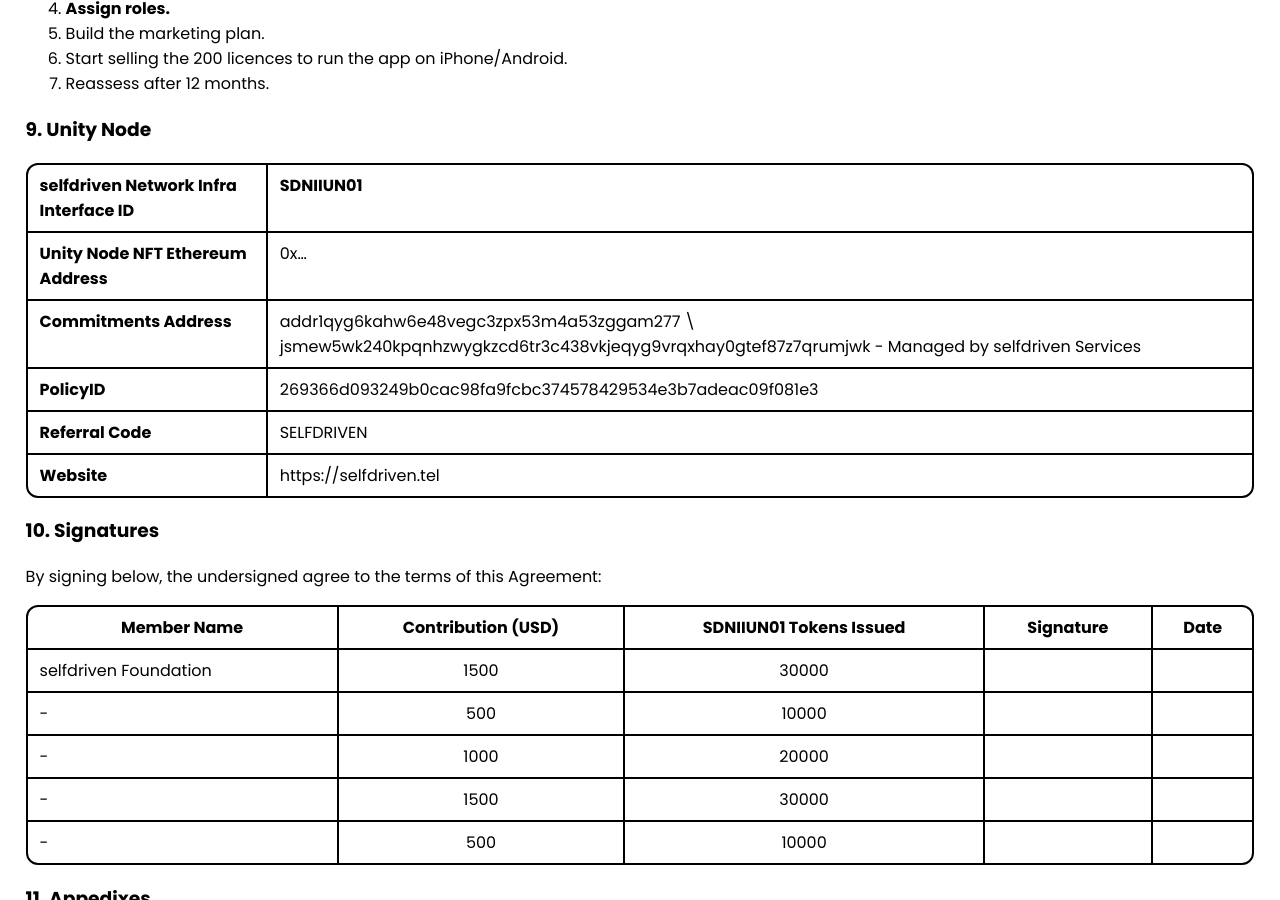
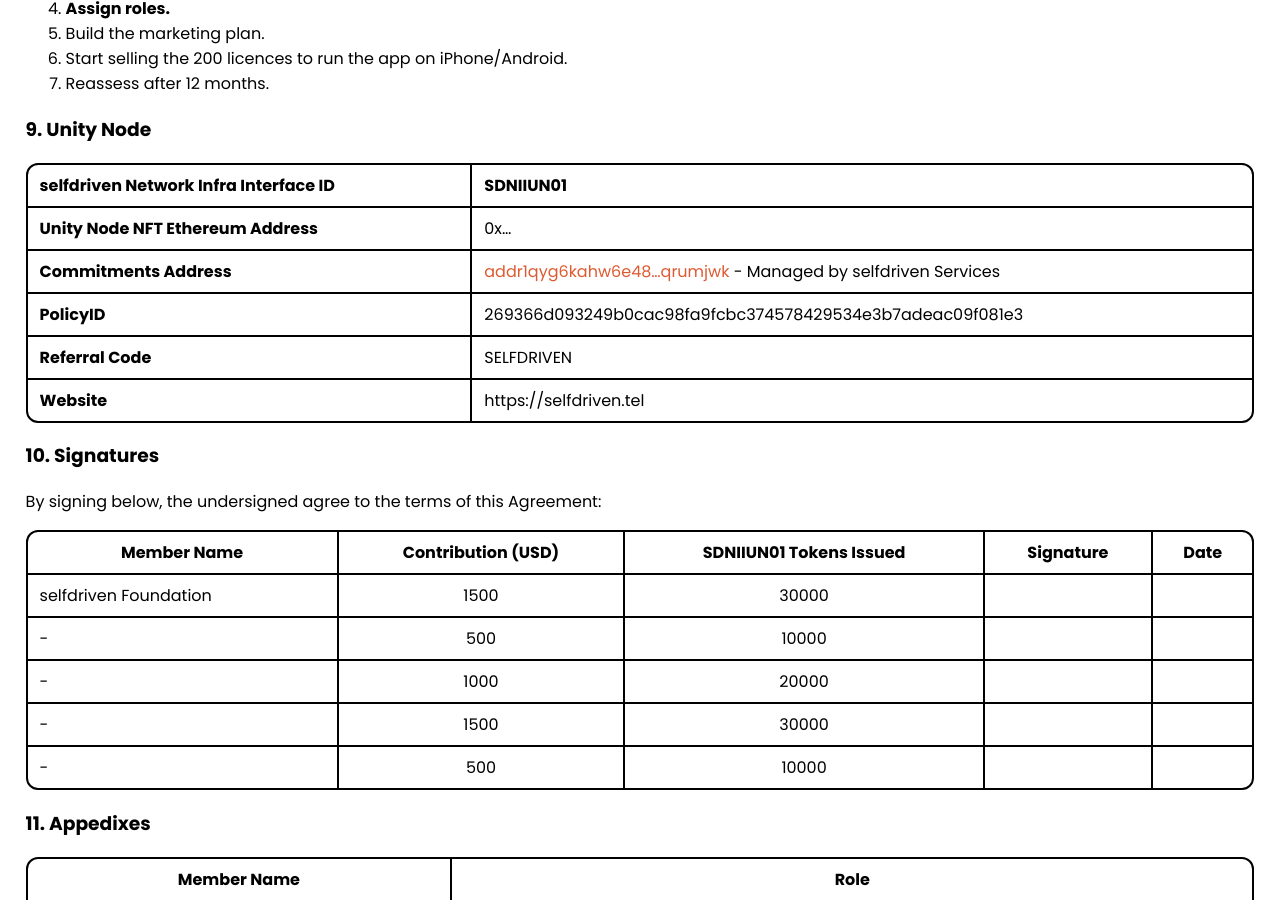
Before and after one commit to selfdriven-foundation/selfdriven-network, a Jekyll site: the page built from docs/pages/infra-interface-communitised-agreement.md, in a window 1280 px wide and 900 px high, scrolled down 1996 px. Built offline with Jekyll 4.4.1, drawn with Linux system fonts in a browser that asks for light colours.

Commit message:
Update infra-interface-communitised-agreement.md

```diff
--- a/docs/pages/infra-interface-communitised-agreement.md
+++ b/docs/pages/infra-interface-communitised-agreement.md
@@ -96,7 +96,7 @@ Members acknowledge:
 | selfdriven Network Infra Interface ID | SDNIIUN01 |
 | :---- | :---- |
 | **Unity Node NFT Ethereum Address** | 0x... |
-| **Commitments Address**  | addr1qyg6kahw6e48vegc3zpx53m4a53zggam277 \ jsmew5wk240kpqnhzwygkzcd6tr3c438vkjeqyg9vrqxhay0gtef87z7qrumjwk \- Managed by selfdriven Services |
+| **Commitments Address**  | [addr1qyg6kahw6e48...qrumjwk](https://adastat.net/addresses/addr1qyg6kahw6e48vegc3zpx53m4a53zggam277jsmew5wk240kpqnhzwygkzcd6tr3c438vkjeqyg9vrqxhay0gtef87z7qrumjwk) \- Managed by selfdriven Services |
 | **PolicyID** | 269366d093249b0cac98fa9fcbc374578429534e3b7adeac09f081e3 |
 | **Referral Code** | SELFDRIVEN |
 | **Website** | https://selfdriven.tel |
```
